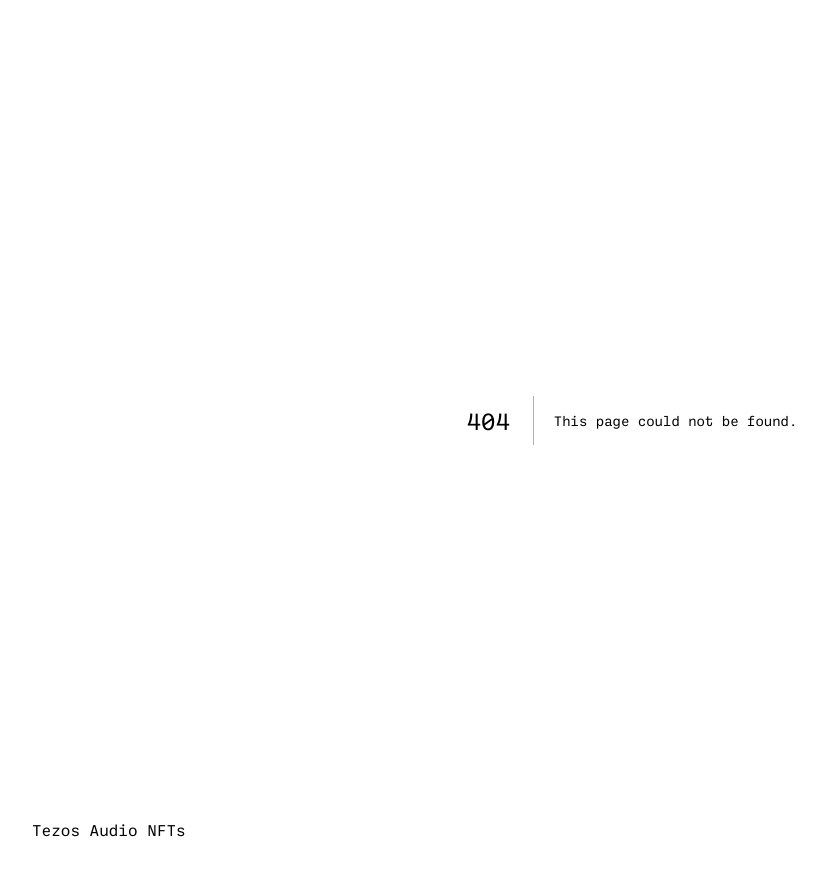
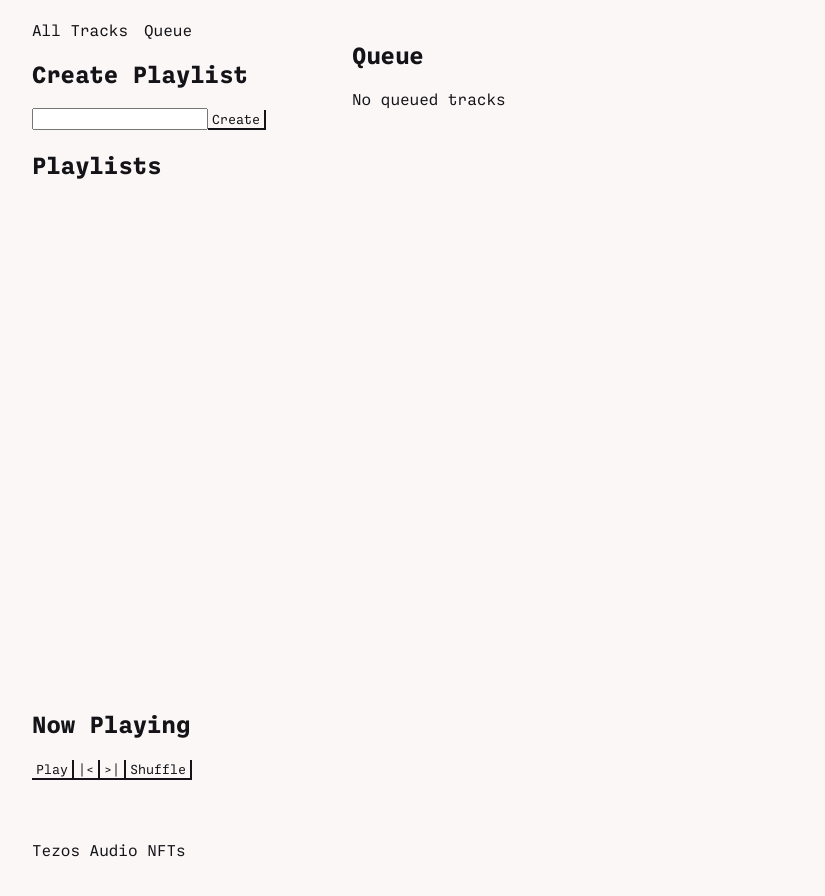
Before and after one commit to OrderAndCh4oS/tezos-music-player-next, a Next.js app: page /queue in a window 1280 px wide. Before the commit this address had no page. Shown: the top 896 px of the page, without its empty margins (8-833 px from the left). Built offline with nearby package versions, Linux system fonts and the light colour scheme.

Commit message:
layout rough pages/styling

```diff
--- a/components/playlists/playlists.tsx
+++ b/components/playlists/playlists.tsx
@@ -4,6 +4,7 @@ import usePlaylist from "../../hooks/use-playlist";
 import TrackRow from "../track-row/track-row";
 import TrackRowButton from "../track-row-button/track-row-button";
 import TrackMeta from "../track-meta/track-meta";
+import Link from "next/link";
 
 interface IPlaylistProps {
 }
@@ -24,23 +25,24 @@ const PlaylistsComp: FC<IPlaylistProps> = () => {
         <div>
             <h2>Playlists</h2>
             {playlists?.map(p => (
-                <div key={p.id}>
-                    <TrackRow>
+                <TrackRow key={p.id}>
                     <TrackRowButton
                         onClick={handleAddToQueue(p)}
                     >{'>'}</TrackRowButton>
                     <TrackRowButton onClick={handleRemove(p)}>-</TrackRowButton>
                     <TrackMeta>
+                        <Link
+                            href={{
+                                pathname: `/playlist/[id]`,
+                                query: {id: p.id}
+                            }}
+                        >
+                            <a>
                                 <strong>{p.title}</strong>
+                            </a>
+                        </Link>
                     </TrackMeta>
                 </TrackRow>
-                    {p.tracks.map(t => (
-                        <TrackMeta key={t.id}>
-                            <strong>{t.title}</strong>
-                            <br/>by {t.creators.map(c => c.alias || c.address)}
-                        </TrackMeta>
-                    ))}
-                </div>
             ))}
         </div>
     )
--- a/components/queue/queue.tsx
+++ b/components/queue/queue.tsx
@@ -17,8 +17,7 @@ const QueueComp: FC<IPlaylistProps> = () => {
 
     return (
         <div>
-            <h2>Queue</h2>
-            {queuedTracks?.map(t => (
+            {queuedTracks?.length ? queuedTracks?.map(t => (
                 <TrackRow key={t.id}>
                     <TrackRowButton onClick={removeFromPlaylist(t)}>-</TrackRowButton>
                     <TrackMeta>
@@ -26,7 +25,7 @@ const QueueComp: FC<IPlaylistProps> = () => {
                         <br/>by {t.creators.map(c => c.alias || c.address)}
                     </TrackMeta>
                 </TrackRow>
-            ))}
+            )) : <p>No queued tracks</p>}
         </div>
     )
 };
--- /dev/null
+++ b/components/sidebar-wrapper/sidebar-wrapper.tsx
@@ -0,0 +1,29 @@
+import {FC, HTMLAttributes} from "react";
+import CreatePlaylistComp from "../create-playlist/create-playlist";
+import PlaylistsComp from "../playlists/playlists";
+import Player from "../player/player";
+import Link from "next/link";
+import styles from './styles.module.css'
+
+const SidebarWrapper: FC<HTMLAttributes<HTMLParagraphElement>> = ({children, ...rest}) =>
+    <div className={styles.sidebarWrapper} {...rest}>
+        <div className={styles.sidebar}>
+            <div>
+                <Link href={'/'}>
+                    <a className={styles.link}>All Tracks</a>
+                </Link>
+                <Link href={'/queue'}>
+                    <a className={styles.link}>Queue</a>
+                </Link>
+            </div>
+            <CreatePlaylistComp/>
+            <PlaylistsComp/>
+        </div>
+        <div>
+            {children}
+        </div>
+        <Player/>
+    </div>
+;
+
+export default SidebarWrapper;
--- /dev/null
+++ b/components/sidebar-wrapper/styles.module.css
@@ -0,0 +1,16 @@
+.sidebarWrapper {
+    display: flex;
+}
+
+.sidebar {
+    position: -webkit-sticky;
+    position: sticky;
+    top: 20px;
+    width: 280px;
+    margin-right: 40px;
+    height: 100vh;
+}
+
+.link {
+    margin-right: 16px;
+}
--- a/components/track-meta/styles.module.css
+++ b/components/track-meta/styles.module.css
@@ -1,4 +1,6 @@
 .trackMeta {
     font-size: 12px;
-    margin: 0 0 0 20px;
+    margin: 0;
+    padding: 8px 0 8px;
+    border-bottom: var(--border) 1px solid;
 }
--- a/pages/page/styles.module.css
+++ /dev/null
@@ -1,3 +0,0 @@
-.active {
-    color: lawngreen;
-}
--- /dev/null
+++ b/pages/queue.tsx
@@ -0,0 +1,13 @@
+import SidebarWrapper from "../components/sidebar-wrapper/sidebar-wrapper";
+import QueueComp from "../components/queue/queue";
+
+const Queue = () => {
+    return (
+        <SidebarWrapper>
+            <h2>Queue</h2>
+            <QueueComp/>
+        </SidebarWrapper>
+    )
+}
+
+export default Queue;
--- a/pages/styles.module.css
+++ b/pages/styles.module.css
@@ -1,5 +1,9 @@
 .pageWrapper {
     padding: 20px 40px 240px;
+}
+
+.footer {
+    margin-top: 20px;
 }
 
 .active {
```
Also changed, not shown: pages/page/[page].tsx (+5 -7 lines), pages/playlist/[id].tsx (added, +30 -0 lines). Lines whose indentation alone changed are shown as unchanged.
